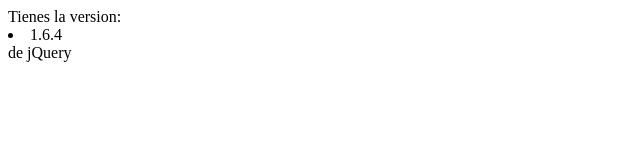
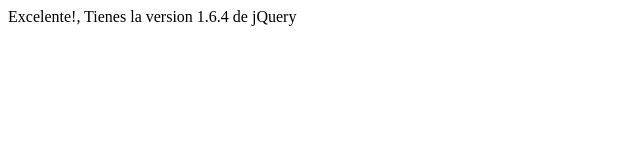
Before and after one commit to RodrigoAyala/dslsantiago2011-workshop-jquery, a plain HTML site: page ejemplo1/index.html in a window 1280 px wide. Shown: the whole page, without its empty margins (0-640 px from the left). Drawn offline with Linux system fonts and the light colour scheme.

Commit message:
Ejemplo 1 mejorado

```diff
--- a/ejemplo1/index.html
+++ b/ejemplo1/index.html
@@ -5,13 +5,16 @@
     <script src="../js/jquery.min.js" type="text/javascript"></script>
   </head>
   <body>
-    Tienes la version:
-    <li id="checkversion"> </li>
-    de jQuery
     <script type="text/javascript">
-      $(document).ready(function(){
-          $('#checkversion').html($().jquery);
-          });
+          var msj;
+          if (typeof jQuery == 'undefined') {
+            msj = "Rayos, jQuery NO se ha cargado";
+          }
+          else
+          {
+            msj = "Excelente!, Tienes la version "+ $().jquery + " de jQuery";
+          }
+      document.write(msj);
     </script>
 
   </body>
```
